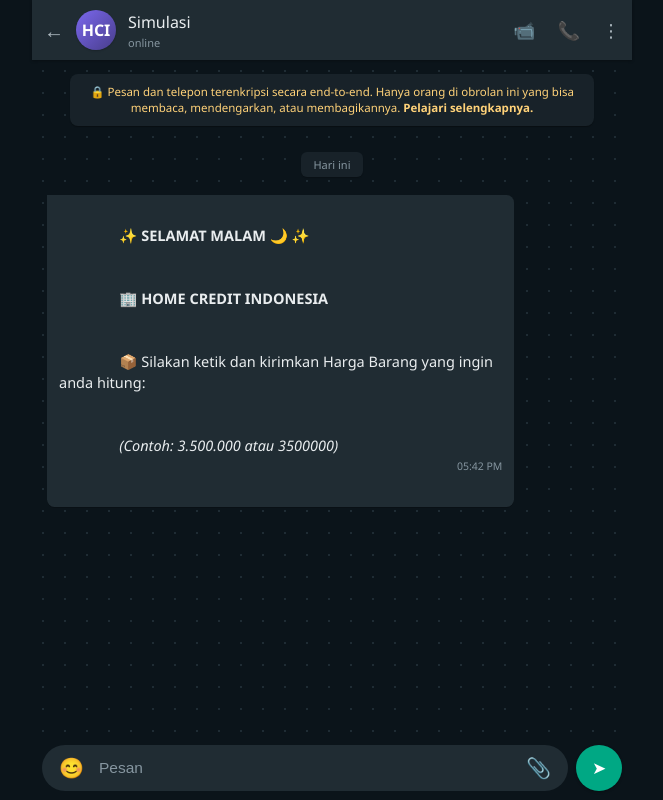
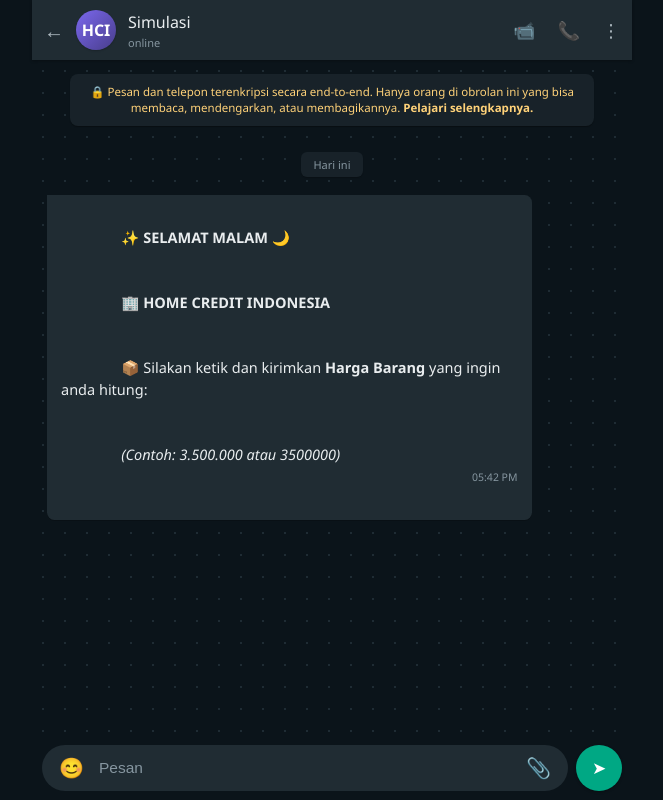
Before and after one commit to Rafiakbar10/webs, a Flask app: page / in a window 1280 px wide. Shown: the whole page, without its empty margins (308-971 px from the left). Run offline with Flask 3, Linux system fonts and the light colour scheme.

Commit message:
Refine message styles and text for clarity
Updated message styles and improved text alignment for better readability.

```diff
--- a/templates/index.html
+++ b/templates/index.html
@@ -181,16 +181,18 @@
             flex-shrink: 0;
         }
 
+        /* Pesan WhatsApp (Rata Kiri, Rapi, & Profesional) */
         .message {
-            max-width: 82%;
-            padding: 9px 12px;
+            max-width: 85%;
+            padding: 10px 14px;
             border-radius: 7.5px;
             font-size: 14.5px;
-            line-height: 1.45;
+            line-height: 1.5;
             word-wrap: break-word;
             position: relative;
             white-space: pre-wrap;
             box-shadow: 0 1px 0.5px rgba(0,0,0,0.2);
+            text-align: left;
         }
         .message.bot {
             background-color: #202c33;
@@ -209,9 +211,9 @@
             align-items: center;
             justify-content: flex-end;
             gap: 3px;
-            margin-top: 3px;
+            margin-top: 4px;
             float: right;
-            margin-left: 8px;
+            margin-left: 10px;
         }
         .time {
             font-size: 10.5px;
@@ -255,16 +257,16 @@
             display: flex;
             flex-direction: column;
             gap: 6px;
-            margin-top: 8px;
+            margin-top: 10px;
         }
         .wa-btn {
             background-color: #005c4b;
             color: white;
             border: none;
-            padding: 9px 12px;
+            padding: 10px 14px;
             border-radius: 8px;
             cursor: pointer;
-            font-size: 13.5px;
+            font-size: 14px;
             font-weight: 500;
             text-align: center;
             text-decoration: none;
@@ -412,9 +414,9 @@
             <div class="chat-date-badge">Hari ini</div>
 
             <div class="message bot">
-                ✨ <b>{{ salam }}</b> ✨<br><br>
+                ✨ <b>{{ salam }}</b><br><br>
                 🏢 <b>HOME CREDIT INDONESIA</b><br><br>
-                📦 Silakan ketik dan kirimkan Harga Barang yang ingin anda hitung:<br><br>
+                📦 Silakan ketik dan kirimkan <b>Harga Barang</b> yang ingin anda hitung:<br><br>
                 <i>(Contoh: 3.500.000 atau 3500000)</i>
                 <div class="message-meta">
                     <span class="time" id="initialTime"></span>
@@ -515,7 +517,7 @@
             }
         });
 
-        // Fungsi Tombol Hitung Simulasi Baru tanpa menghapus chat lama
+        // Fungsi Tombol Hitung Simulasi Baru yang rapi & responsif
         window.mulaiSimulasiBaru = function() {
             step = 'GET_PRICE';
             dataSimulasi = { harga: 0, dp: 0, tenor: 0 };
```
